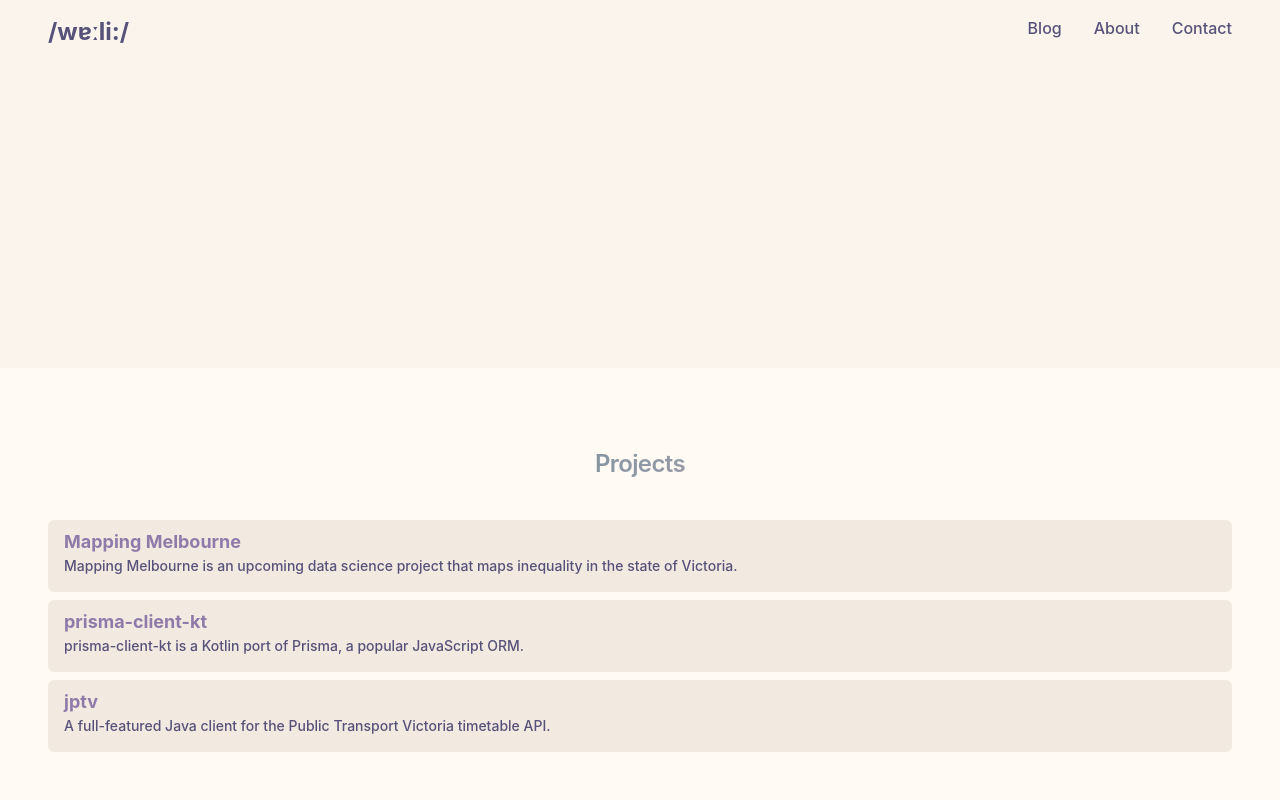
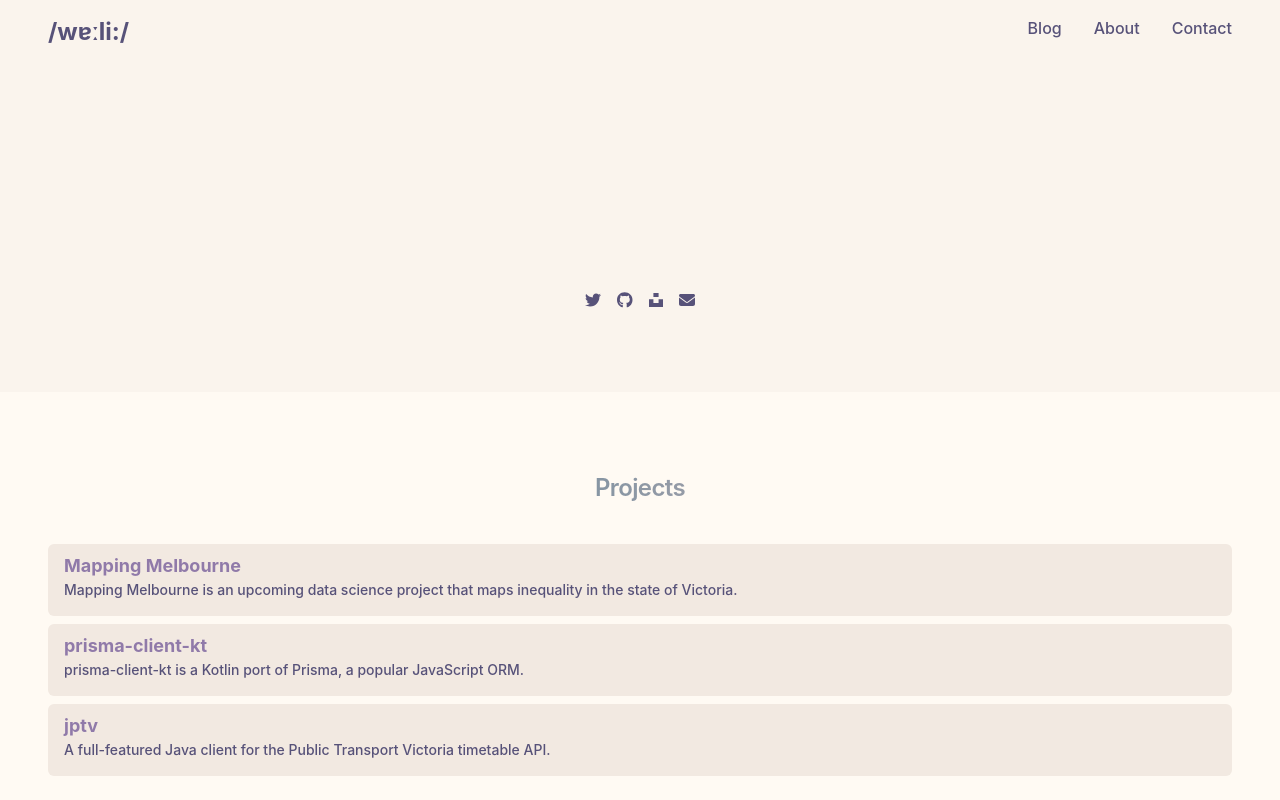
Before and after one commit to wale/moisissure, a Next.js app: page / in a window 1280 px wide. Shown: the top 800 px of the page. Built offline with nearby package versions, Linux system fonts and the light colour scheme.

Commit message:
feat: add social icons

```diff
--- a/components/Links.tsx
+++ b/components/Links.tsx
@@ -28,7 +28,7 @@ export class LinkButton<P extends LinkChild> extends React.Component<P> {
     }
 }
 
-export class NavbarIcon<P extends LinkIconProps> extends React.Component<P> {
+export class LinkIcon<P extends LinkIconProps> extends React.Component<P> {
     public render() {
         const { href, icon } = this.props;
 
--- a/pages/_app.tsx
+++ b/pages/_app.tsx
@@ -4,8 +4,9 @@ import "~/styles/globals.css";
 
 import { library } from "@fortawesome/fontawesome-svg-core";
 import { fab } from "@fortawesome/free-brands-svg-icons";
+import { fas } from "@fortawesome/free-solid-svg-icons";
 
 export default function App({ Component, pageProps }: AppProps) {
-    library.add(fab);
+    library.add(fab, fas);
     return <Component {...pageProps} />;
 }
--- a/pages/index.tsx
+++ b/pages/index.tsx
@@ -3,6 +3,7 @@ import { Hero } from "~/components/Hero";
 import { Project, ProjectCard } from "~/components/Project";
 
 import Typewriter from "typewriter-effect";
+import { LinkButton, LinkIcon } from "~/components/Links";
 
 const words = ["Hello, I'm Duale", "Hi, I'm Wale", "Hello, I'm Duale Siad"];
 
@@ -22,6 +23,22 @@ export default function Home() {
                 <h2 className="mb-8 text-2xl font-semibold tracking-tight text-transparent bg-clip-text text-text-dawn dark:text-text">
                     I am a JVM programmer from Melbourne, Australia.
                 </h2>
+                <LinkIcon
+                    href="https://twitter.com/spellsaidwrong"
+                    icon={["fab", "twitter"]}
+                />
+                <LinkIcon
+                    href="https://github.com/wale"
+                    icon={["fab", "github"]}
+                />
+                <LinkIcon
+                    href="https://unsplash.com/spellsaidwrong"
+                    icon={["fab", "unsplash"]}
+                />
+                <LinkIcon
+                    href="mailto:me@wale.id.au"
+                    icon={["fas", "envelope"]}
+                />
             </Hero>
             <Project>
                 <h1 className="mb-8 text-2xl font-semibold tracking-tight text-transparent bg-clip-text bg-gradient-to-r from-pine to-rose">
```
